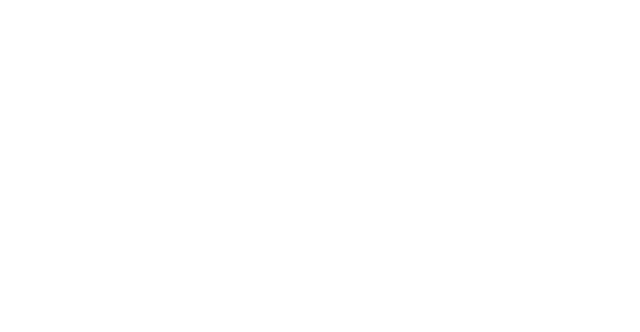
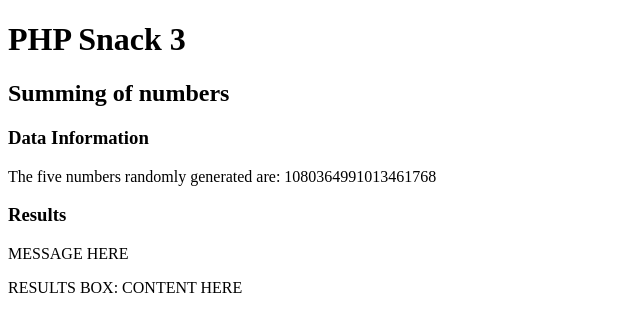
Before and after one commit to PatriziaCrimi/php-snacks-blocco-1a, a PHP site: page / in a window 1280 px wide. Before the commit the part shown is empty. Shown: the top 332 px of the page, without its empty margins (0-640 px from the left). Run offline with PHP 8.4, Linux system fonts and the light colour scheme.

Commit message:
Snack 3 - Function to generate random numbers added

```diff
--- a/php-snack3/index.php
+++ b/php-snack3/index.php
@@ -1,18 +1,81 @@
 <?php
   /* ISTRUZIONI
-  Generazione di 5 numeri casuali.
+  Generazione di 5 numeri casuali interi compresi tra 0 e 5000.
   Il programma stampa la somma di tutti i numeri.
   */
 
   // Variables initialization
+  $title = 'PHP Snack 3';
+  $subtitle = 'Summing of numbers';
+  $numbers_quantity = 5;
+  $numbers_array = [];
+  $min = 0;
+  $max = 5000;
+  for ($i=0; $i < $numbers_quantity; $i++) {
+    $random_number = rand($min, $max);
+    $numbers_array[] = $random_number;
+  }
 ?>
 <!DOCTYPE html>
 <html lang="en" dir="ltr">
   <head>
     <meta charset="utf-8">
     <title>PHP Snack 3</title>
+    <meta name="viewport" content="width=device-width, initial-scale=1.0">
+    <link rel="preconnect" href="https://fonts.gstatic.com">
+    <link href="https://fonts.googleapis.com/css2?family=Nunito:wght@300;400;600;700;800;900&display=swap" rel="stylesheet">
+    <link rel="stylesheet" href="https://use.fontawesome.com/releases/v5.15.1/css/all.css" integrity="sha384-vp86vTRFVJgpjF9jiIGPEEqYqlDwgyBgEF109VFjmqGmIY/Y4HV4d3Gp2irVfcrp" crossorigin="anonymous">
+    <link rel="stylesheet" href="../style.css">
   </head>
   <body>
-
+    <div id="page-wrapper">
+      <div class="container">
+        <div class="row">
+          <h1>
+            <?php echo $title; ?>
+          </h1>
+        </div>
+        <div class="row">
+          <h2>
+            <?php echo $subtitle; ?>
+          </h2>
+        </div>
+        <div class="row">
+          <!-- Printing data -->
+          <div id="data-info">
+            <h3>Data Information</h3>
+            <p>
+              The five numbers randomly generated are:
+              <?php
+                for ($i=0; $i < count($numbers_array); $i++) {
+                  echo $numbers_array[$i];
+                }
+              ?>
+            </p>
+          </div>
+        </div>
+        <div class="row">
+          <!-- Results -->
+          <div id="results">
+            <h3>Results</h3>
+            <div class="message">
+              <p>
+                MESSAGE HERE
+              </p>
+            </div>
+            <div class="results-box">
+              <p>
+                <span>
+                  RESULTS BOX:
+                </span>
+                <?php
+                  echo 'CONTENT HERE';
+                ?>
+              </p>
+            </div>
+          </div>
+        </div>
+      </div>  <!-- End of container -->
+    </div>  <!-- End of page wrapper -->
   </body>
 </html>
```
